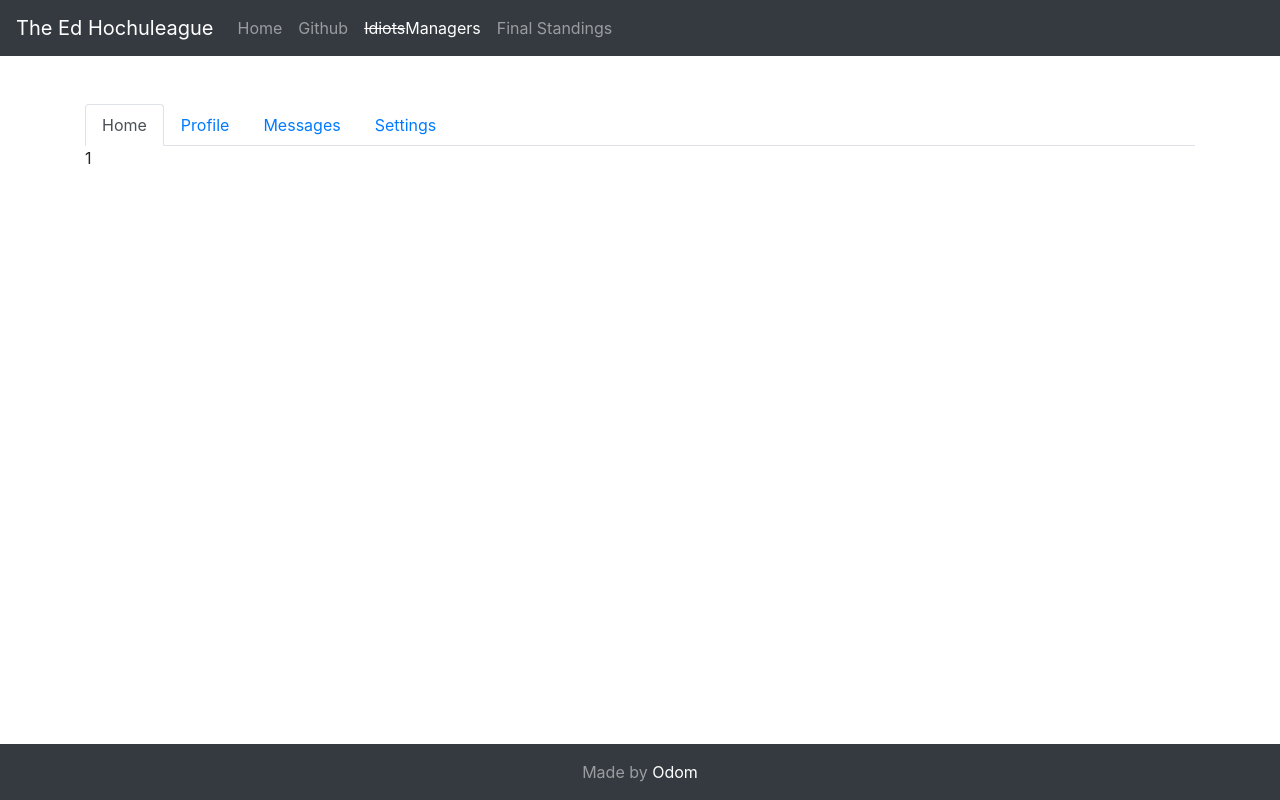
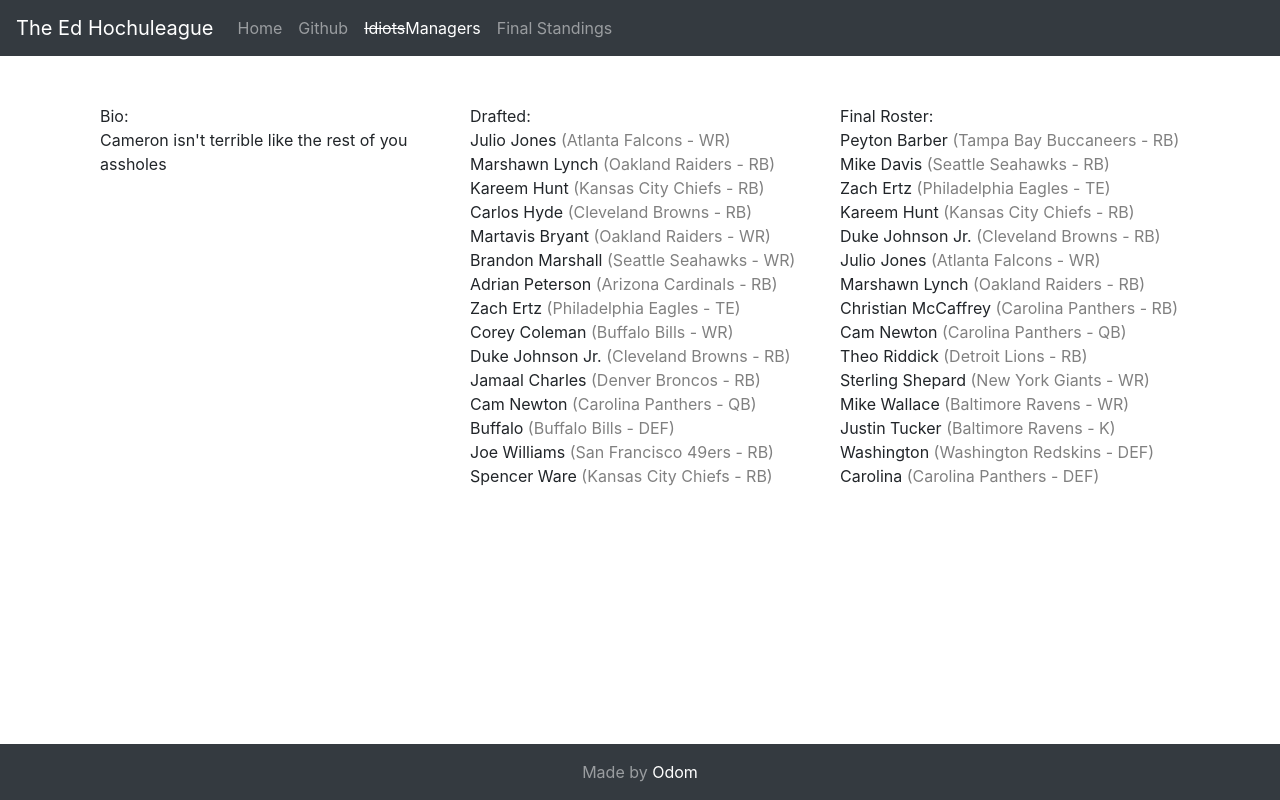
Before and after one commit to joshodom/FantasyFootball2018, an Angular app: page /idiots in a window 1280 px wide. Built offline with nearby package versions, Linux system fonts and the light colour scheme.

Commit message:
manager card comp looking goood

```diff
--- a/src/app/ui/idiots/idiots.component.ts
+++ b/src/app/ui/idiots/idiots.component.ts
@@ -64,14 +64,10 @@
         this.cameronDrafted(),
         this.cameronFinal(),
         'No One Fights Alone',
-        1
+        1,
+        "Cameron isn't terrible like the rest of you assholes"
       )
     );
-    // let myTeam = new Team("qb", "rb", "rb2", "wr1", "wr2", "te", "flex", "k", "def", "bn1", "bn2", "bn3", "bn4", "bn5", "bn6");
-    // let finalTeam = new Team("qbz", "rbz", "rb2z", "wr1z", "wr2z", "tez", "flexz", "kz", "defz", "bn1z", "bn2z", "bn3z", "bn4z", "bn5z", "bn6z");
-    // this.managers.push(new Manager(myTeam, finalTeam, "Test Team", 1));
-    // this.managers.push(new Manager(myTeam, finalTeam, "Test Team2", 2));
-    // this.managers.push(new Manager(myTeam, finalTeam, "Test Team3", 7));
   }
 
   cameronDrafted(): Team {
--- a/src/app/ui/manager-card/manager-card.component.css
+++ b/src/app/ui/manager-card/manager-card.component.css
@@ -0,0 +1,3 @@
+.playerSubInfo {
+    color: gray;
+}
--- a/src/app/ui/manager-card/manager-card.component.html
+++ b/src/app/ui/manager-card/manager-card.component.html
@@ -1,36 +1,20 @@
-<!-- Nav tabs -->
-<ul class="nav nav-tabs" id="myTab" role="tablist">
-  <li class="nav-item">
-    <a class="nav-link active" id="home-tab" data-toggle="tab" href="#home" role="tab" aria-controls="home" aria-selected="true">Home</a>
-  </li>
-  <li class="nav-item">
-    <a class="nav-link" id="profile-tab" data-toggle="tab" href="#profile" role="tab" aria-controls="profile" aria-selected="false">Profile</a>
-  </li>
-  <li class="nav-item">
-    <a class="nav-link" id="messages-tab" data-toggle="tab" href="#messages" role="tab" aria-controls="messages" aria-selected="false">Messages</a>
-  </li>
-  <li class="nav-item">
-    <a class="nav-link" id="settings-tab" data-toggle="tab" href="#settings" role="tab" aria-controls="settings" aria-selected="false">Settings</a>
-  </li>
-</ul>
-
-<!-- Tab panes -->
-<div class="tab-content">
-  <div class="tab-pane active" id="home" role="tabpanel" aria-labelledby="home-tab">1</div>
-  <div class="tab-pane" id="profile" role="tabpanel" aria-labelledby="profile-tab">2</div>
-  <div class="tab-pane" id="messages" role="tabpanel" aria-labelledby="messages-tab">3</div>
-  <div class="tab-pane" id="settings" role="tabpanel" aria-labelledby="settings-tab">4</div>
+<div class="container content"> <!-- container centers content on large screens -->
+  <div class="row">             <!-- responsive row has 12 columns by default -->
+    <div class="col-md-4">      <!-- uses 6 columns on medium and larger screens... -->
+      Bio: <br />
+      {{_manager.bio}}
+    </div>
+    <div class="col-md-4">     <!-- uses 12 columns on smaller than medium screens -->
+      Drafted: <br />
+      <div *ngFor="let player of manager.draftedTeam.players">
+        {{player.name}} <span class="playerSubInfo">({{player.team}} - {{player.position}})</span>
+      </div>
+    </div>
+    <div class="col-md-4">
+      Final Roster: <br />
+      <div *ngFor="let player of manager.finalTeam.players">
+        {{player.name}} <span class="playerSubInfo">({{player.team}} - {{player.position}})</span>
+      </div>
+    </div>
+  </div>
 </div>
-
-<!-- <div>
-  Team: {{manager.teamName | json}}
-  <br /> Drafted Team:
-  <ol>
-    <li *ngFor="let player of manager.draftedTeam.players">{{player.name}}</li>
-  </ol>
-  <br /> Final Team:
-
-  <ol>
-    <li *ngFor="let player of manager.finalTeam.players">{{player.name}}</li>
-  </ol>
-</div> -->
--- a/src/app/ui/manager-card/manager-card.component.ts
+++ b/src/app/ui/manager-card/manager-card.component.ts
@@ -13,7 +13,7 @@
   }
 
   ngOnInit() {
-    this._manager = new Manager(this.manager.draftedTeam, this.manager.finalTeam, this.manager.teamName, this.manager.place);
+    this._manager = new Manager(this.manager.draftedTeam, this.manager.finalTeam, this.manager.teamName, this.manager.place, this.manager.bio);
   }
 
 }
--- a/src/app/ui/models/manager.ts
+++ b/src/app/ui/models/manager.ts
@@ -5,10 +5,12 @@
     finalTeam: Team;
     teamName: string;
     place: number;
-    constructor(_draftedTeam: Team, _finalTeam: Team, _name: string, _place: number) {
+    bio: string;
+    constructor(_draftedTeam: Team, _finalTeam: Team, _name: string, _place: number, _bio: string) {
         this.draftedTeam = _draftedTeam;
         this.finalTeam = _finalTeam;
         this.teamName = _name;
         this.place = _place;
+        this.bio = _bio;
     }
 }
```
Also changed, not shown: src/assets/managerData.ts (deleted, +0 -17 lines).
